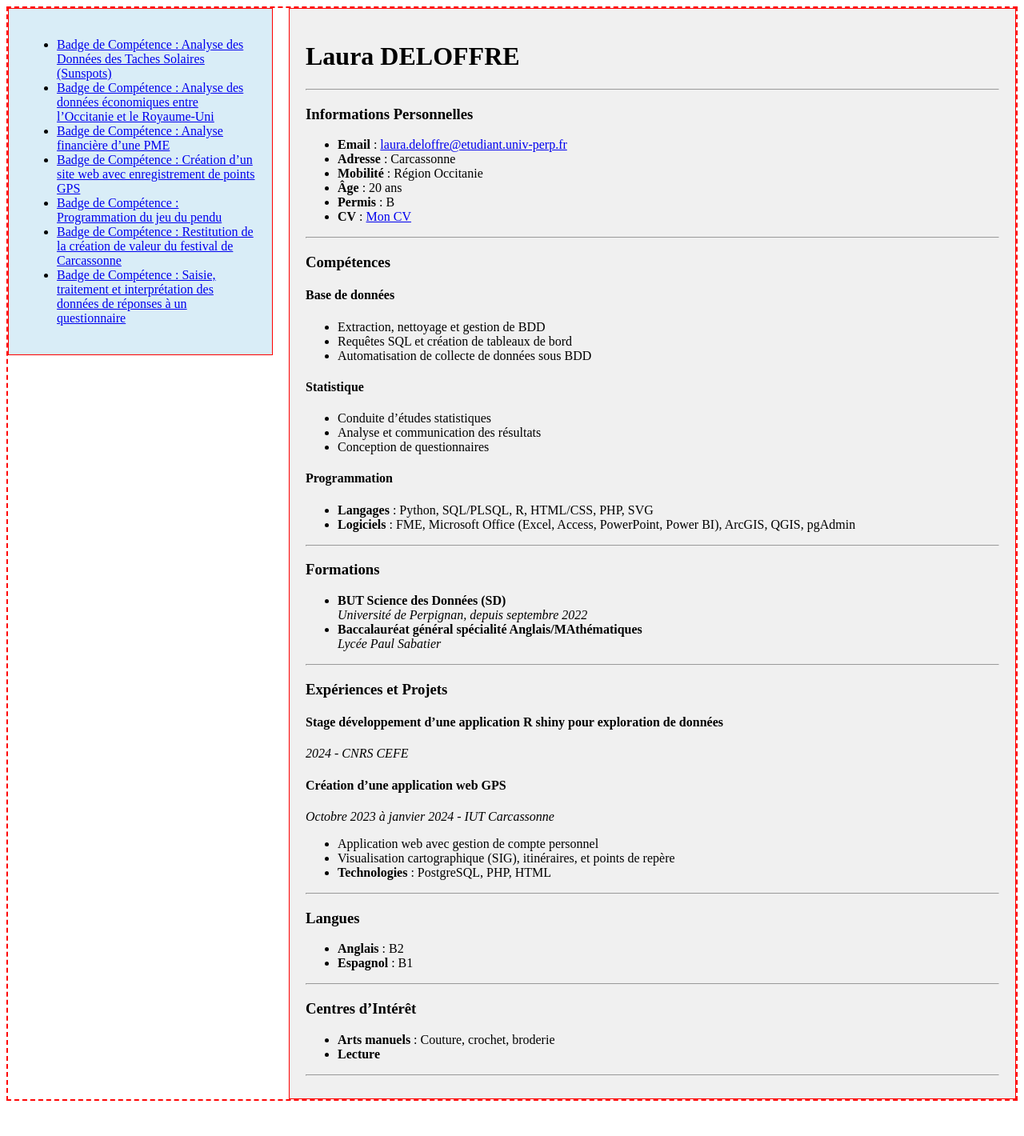
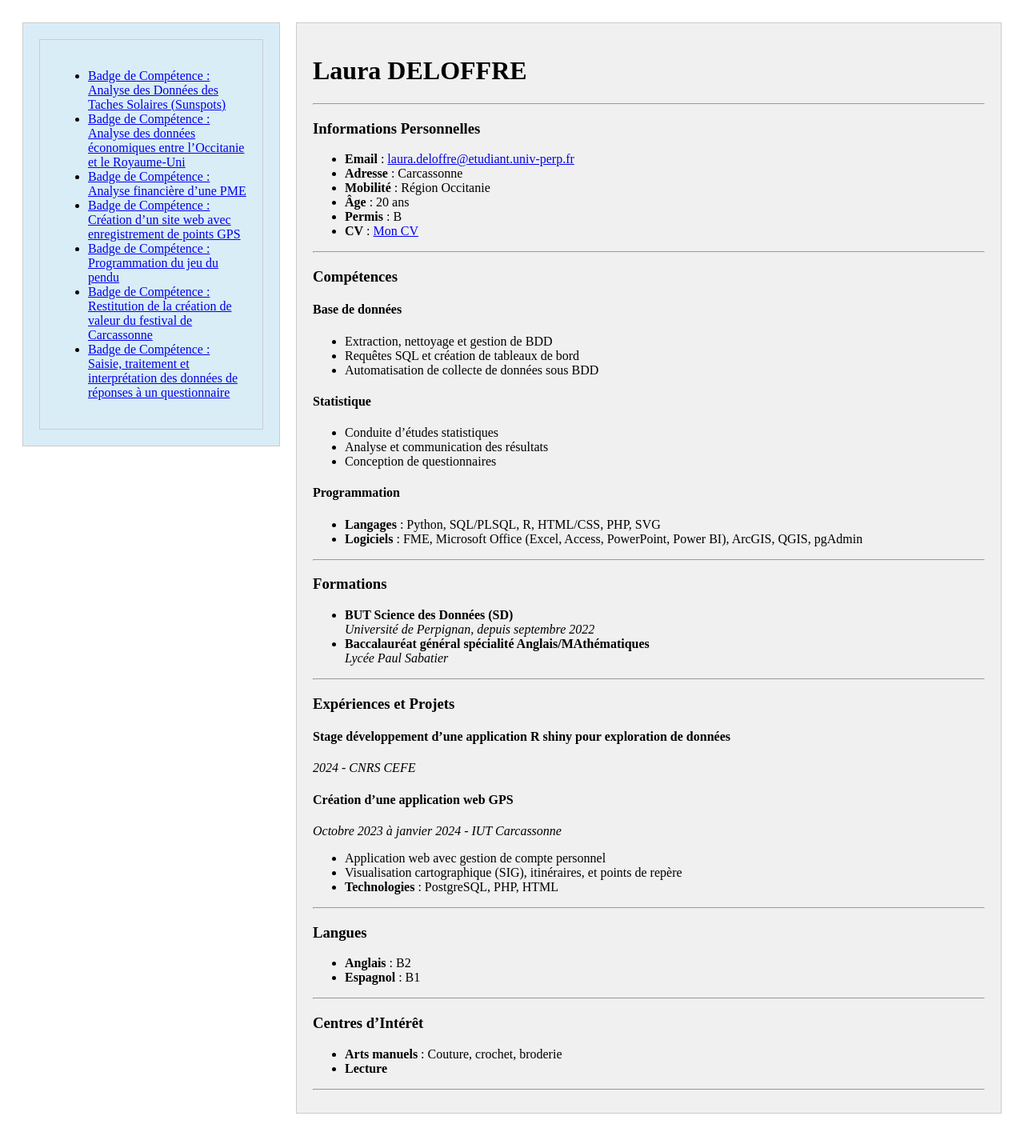
Before and after one commit to lauradelo/lauradelo.github.io, a Jekyll site: the page built from index.md, in a window 1280 px wide. Shown: the whole page at 80% size. Built offline with Jekyll 4.4.1, drawn with Linux system fonts in a browser that asks for light colours; before the commit the page ends 1384 px from its top, so only the background shows below that.

Commit message:
Update style.css

```diff
--- a/assets/css/style.css
+++ b/assets/css/style.css
@@ -2,43 +2,35 @@
 .container {
   display: flex; /* Active Flexbox */
   flex-direction: row; /* Aligne les éléments horizontalement */
-  justify-content: space-between; /* Espace entre les éléments */
-  align-items: flex-start; /* Aligne les éléments en haut */
-  gap: 20px; /* Espace entre le contenu principal et la sidebar */
-  border: 2px dashed red; /* Bordure temporaire pour test */
+  justify-content: space-between; /* Sépare les éléments avec un espace */
+  align-items: flex-start; /* Aligne les éléments au sommet */
+  gap: 20px; /* Espace entre la sidebar et le contenu principal */
+  padding: 20px; /* Optionnel : ajout d'espacement */
 }
 
+/* Sidebar */
+.sidebar {
+  flex: 1; /* Sidebar occupe une partie de l'espace */
+  background-color: #d9edf7; /* Couleur de fond pour test */
+  padding: 20px;
+  border: 1px solid #ccc; /* Bordure pour test */
+}
 
 /* Contenu principal */
-main {
-  flex: 3; /* Prend 75% de l'espace */
+.content {
+  flex: 3; /* Prend plus d'espace que la sidebar */
   background-color: #f0f0f0; /* Couleur de fond pour test */
   padding: 20px;
   border: 1px solid #ccc; /* Bordure pour test */
 }
 
-/* Sidebar */
-aside {
-  flex: 1; /* Prend 25% de l'espace */
-  background-color: #d9edf7; /* Couleur de fond pour test */
-  padding: 20px;
-  border: 1px solid #ccc; /* Bordure pour test */
-}
-
-
-/* Ajustement pour petits écrans */
+/* Responsiveness */
 @media (max-width: 768px) {
   .container {
-    flex-direction: column; /* Les éléments s'empilent */
+    flex-direction: column; /* Empile la sidebar et le contenu verticalement */
   }
 
-  aside {
-    border-left: none;
-    border-top: 1px solid #ddd; /* Ligne de séparation horizontale */
+  .sidebar {
+    margin-bottom: 20px; /* Espace entre la sidebar et le contenu */
   }
 }
-
-
-main, aside {
-  border: 1px solid red; /* Bordures temporaires pour tester */
-}
```
